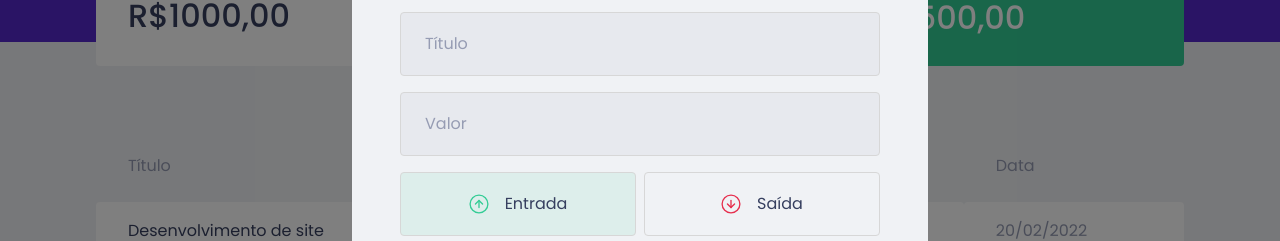
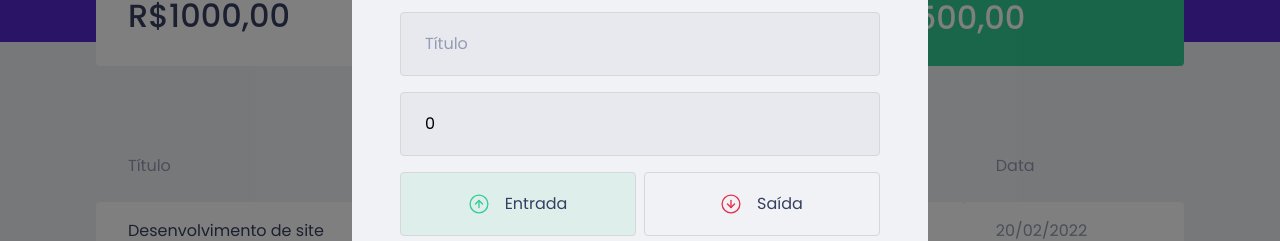
Before and after one commit to Abraao2501/dtmoney, a React (Create React App) app: page / in a window 1280 px wide. Both pictures are taken after a click on the button "Nova Transação". Shown: the part 230-471 px from the top of the page. Built offline with nearby package versions, Linux system fonts and the light colour scheme; no server answers; what miragejs would draw is missing.

Commit message:
Salvando os dados do form em states

```diff
--- a/src/components/NewTransactionModal/index.tsx
+++ b/src/components/NewTransactionModal/index.tsx
@@ -3,7 +3,7 @@
 import closeImg from '../../assets/fechar.svg'
 import incomeImg from '../../assets/receitas.svg'
 import outcomeImg from '../../assets/saidas.svg'
-import { useState } from 'react';
+import { FormEvent, useState } from 'react';
 
 interface NewTransactionModalProps {
   isOpen: boolean;
@@ -12,7 +12,21 @@
 
 export function NewTransactionModal({isOpen, onRequestClose}: NewTransactionModalProps){
 
+  const [title, setTitle] = useState('');
+  const [value, setValue] = useState(0);
+  const [category, setCategory] = useState('');
   const [type, setType] = useState('deposit');
+
+  function handleCreatNewTransaction(event: FormEvent){
+    event.preventDefault();
+
+    console.log({
+      title,
+      value,
+      category,
+      type
+    })
+  }
 
   return (
       <Modal
@@ -29,16 +43,20 @@
           <img src={closeImg} alt="Fechar Modal" />
         </button>
 
-        <Container>
+        <Container onSubmit={handleCreatNewTransaction}>
           <h2>Cadastrar Informações</h2>
 
           <input
             placeholder='Título'
+            value={title}
+            onChange={event => setTitle(event.target.value)}
           />
 
           <input
             type="number"
             placeholder='Valor'
+            value={value}
+            onChange={event => setValue(Number(event.target.value))}
           />
 
           <TransctionTypeContainer>
@@ -65,6 +83,8 @@
 
           <input
             placeholder='Categoria'
+            value={category}
+            onChange={event => setCategory(event.target.value)}
           />
 
           <button type="submit">
```
